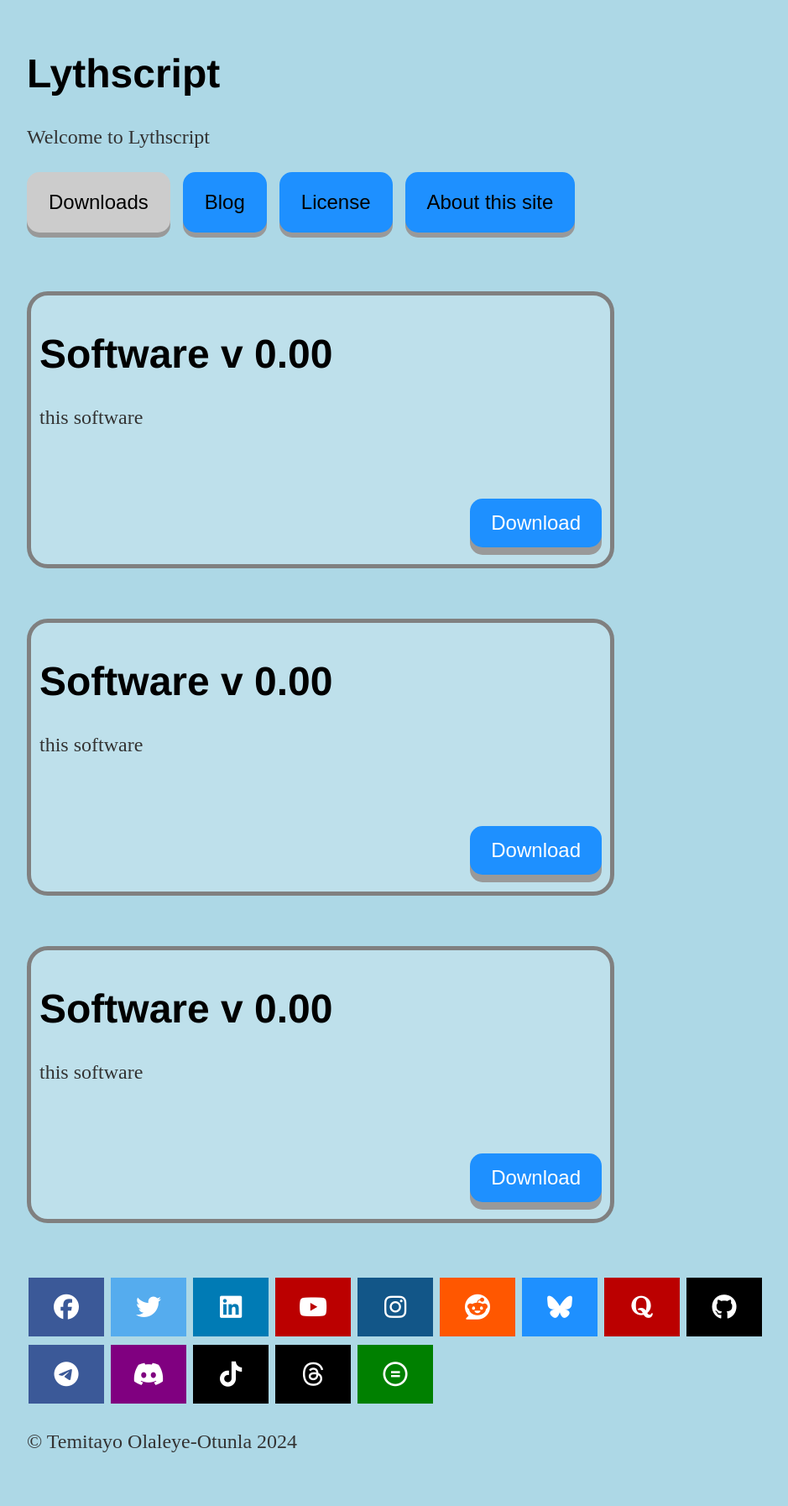
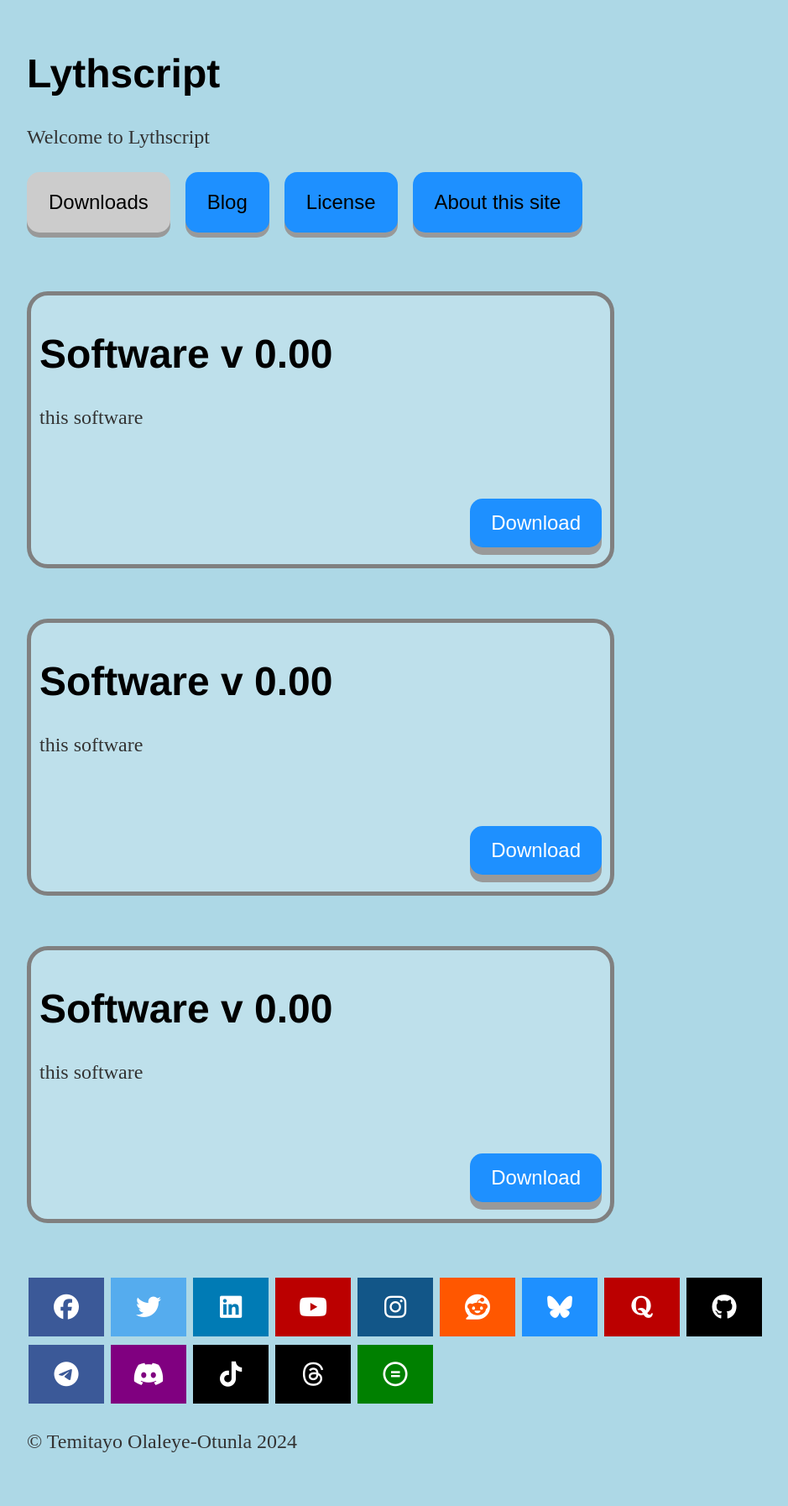
Before and after one commit to lythwind/lythwind.github.io, a Jekyll site: the page built from index.html, in a window 1280 px wide. Shown: the whole page at 84% size, without its empty margins (160-1099 px from the left). Built offline with Jekyll 4.4.1, drawn with Linux system fonts in a browser that asks for light colours; nearby versions of some CDN libraries.

Commit message:
Update main.css

```diff
--- a/css/main.css
+++ b/css/main.css
@@ -165,7 +165,7 @@ button:active {
   cursor: pointer;
   padding: 22px 26px;
   transition: 0.3s;
-  margin-right:15px;
+  margin-right:18px;
   font-size: 24px;
   border-radius: 15px;
   box-shadow: 0 6px #999;
```
